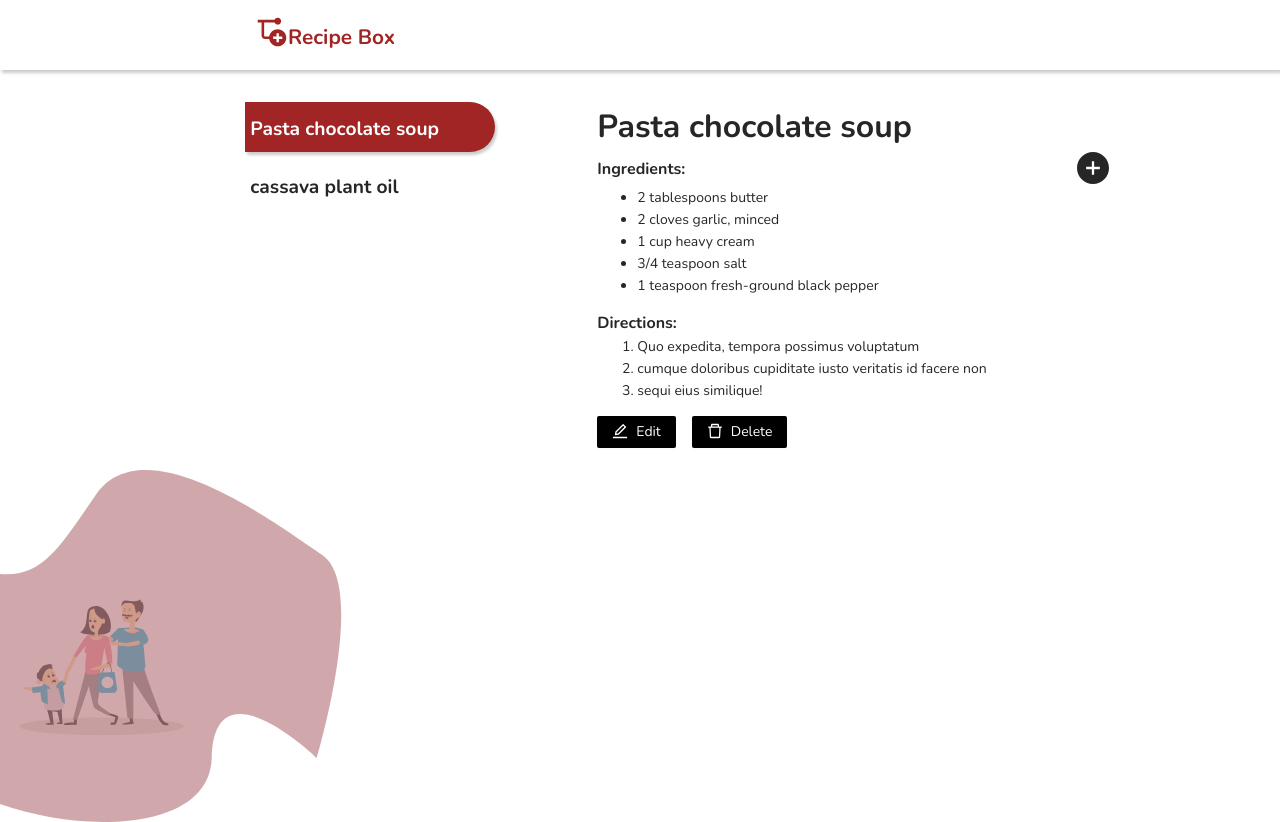
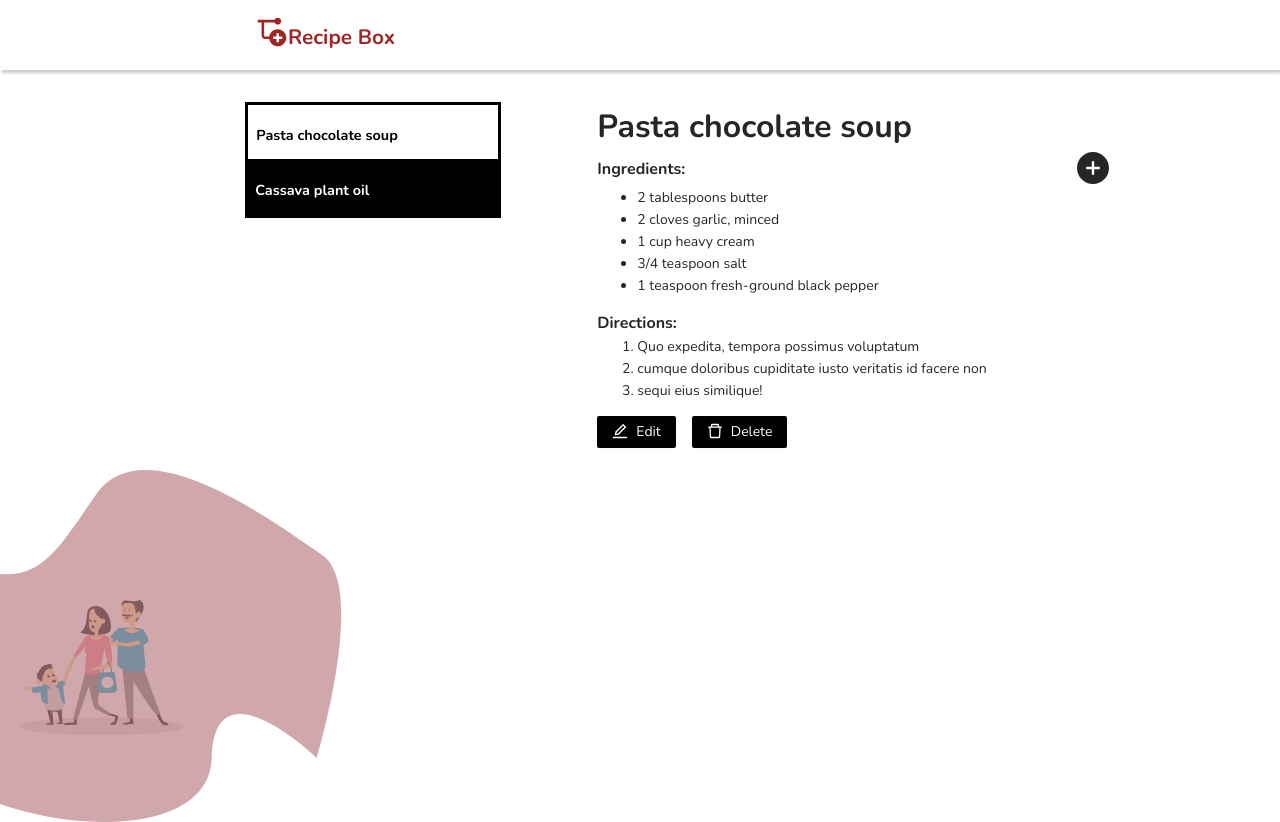
Before and after one commit to UhiriweAudace/recipeBox, a React (Create React App) app: page / in a window 1280 px wide. Built offline with nearby package versions, Linux system fonts and the light colour scheme.

Commit message:
Listbox styles completed

```diff
--- a/src/App.scss
+++ b/src/App.scss
@@ -45,30 +45,30 @@ ol {
   flex-direction: column;
 
   .list {
-    padding: 2rem 10%;
+    margin: 2rem 2rem 7% 2rem;
     line-height: 2.8rem;
+    background-color: $black;
+    border: 2px solid $black;
+    overflow: hidden;
+    color: $white;
 
     div {
-      font-size: 1.2rem;
+      font-size: .9rem;
       font-weight: bold;
-      padding: 5px;
-      margin-bottom: 0.5rem;
-      height: 50px;
+      padding: .5rem;
+      height: 3.5rem;
       overflow: hidden;
       text-overflow: ellipsis !important;
-      width: 250px;
+      // width: 250px;
       white-space: nowrap;
 
       &:hover {
         background-color: $red;
-        border-top-right-radius: 2rem;
-        border-bottom-right-radius: 2rem;
         color: $white;
         transition: 3s background-color;
-        box-shadow: $boxShadow $grey;
         cursor: pointer;
         overflow: hidden;
-        height: 50px;
+        height: 3.5rem;
         text-overflow: ellipsis !important;
       }
     }
@@ -76,16 +76,17 @@ ol {
 }
 
 .active {
-  background-color: $red;
-  border-top-right-radius: 2rem;
-  border-bottom-right-radius: 2rem;
-  color: $white;
+  background-color: $white;
+  // border-top-right-radius: 2rem;
+  // border-bottom-right-radius: 2rem;
+  color: $black;
   transition: 3s background-color;
-  box-shadow: $boxShadow $grey;
+  // box-shadow: $boxShadow $grey;
   cursor: pointer;
   overflow: hidden;
   text-overflow: ellipsis !important;
-  width: 250px;
+  // width: 280px;
+  border: 1px solid $black;
   white-space: nowrap;
 }
 
--- a/src/components/RecipeBody.tsx
+++ b/src/components/RecipeBody.tsx
@@ -6,7 +6,9 @@ import { RecipeBodyProps } from "../interfaces";
 const RecipeBody: React.FC<RecipeBodyProps> = ({ selected, setOpen, open, setEdit, setForm, setIsDeleted }) => {
   return (
     <Col xs={24} sm={16} lg={12} className="right-side">
-      <span className="text text-1">{selected?.name}</span>
+      <span className="text text-1">
+        {selected && selected.name.charAt(0).toUpperCase() + selected.name.substring(1).toLowerCase()}
+      </span>
       <div>
         <div>
           <div className="info-header">
--- a/src/components/RecipeList.tsx
+++ b/src/components/RecipeList.tsx
@@ -14,7 +14,7 @@ const RecipeList: React.FC<RecipeListProps> = ({ recipes, selected, setSelected
                 className={recipe.id === selected?.id ? "active" : ""}
                 onClick={() => setSelected(recipe)}
               >
-                {recipe.name}
+                {recipe.name.charAt(0).toUpperCase() + recipe.name.substring(1).toLowerCase()}
               </div>
             );
           })}
```
Also changed, not shown: 1 other file (tests, documents, lock files or other folders).
